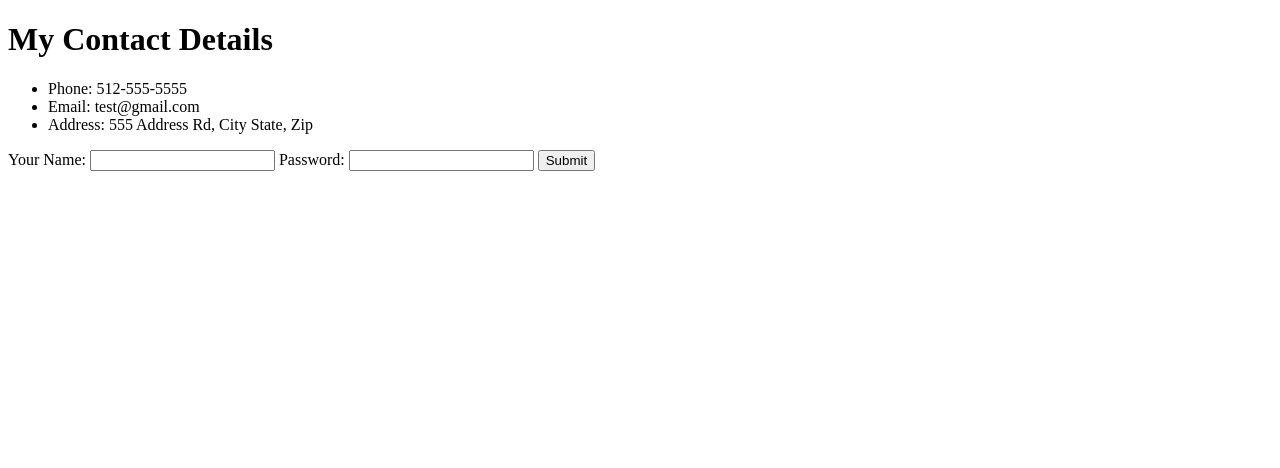
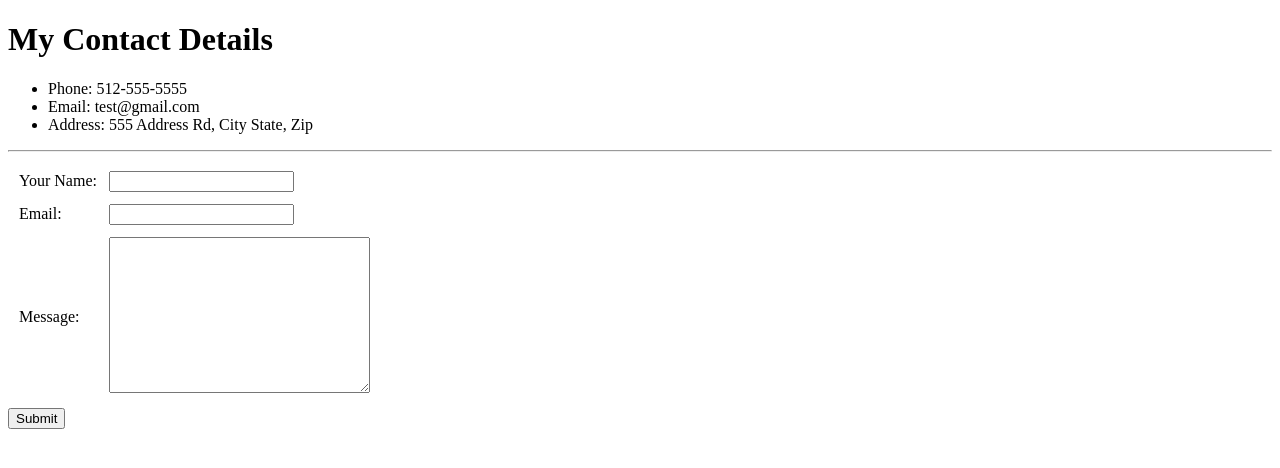
Before and after one commit to mwilke08/python-website, a plain HTML site: page contact.html in a window 1280 px wide. Drawn offline with Linux system fonts and the light colour scheme.

Commit message:
add forms with tables

```diff
--- a/contact.html
+++ b/contact.html
@@ -12,12 +12,30 @@
         <li>Email: test@gmail.com</li>
         <li>Address: 555 Address Rd, City State, Zip</li>
     </ul>
+    <hr>
+    <form class="" action="mailto:test@gmail.com" method="post" enctype="text/plain">
+        <table cellspacing="10">
+            <tr>
+                <td>
+                    <label>Your Name:</label>
+                </td>
+                <td><input type="text" name="yourName" value=""></td>
+            </tr>
+            <tr>
+                <td>
+                   <label>Email:</label>
+                </td>
+                <td><input type="email" name="yourEmail" value=""></td>
+            </tr>
+            <tr>
+                <td><label>Message:</label></td>
 
-    <form class="" action="index.html" method="post">
-        <label>Your Name:</label>
-        <input type="text" name="" value="">
-        <label>Password:</label>
-        <input type="password" name="" value="">
+                <td>
+                   <textarea name="yourMessage" rows="10" cols="30"></textarea><br>
+                </td>
+            </tr>
+        </table>
+
         <input type="submit" name="">
     </form>
 
```
